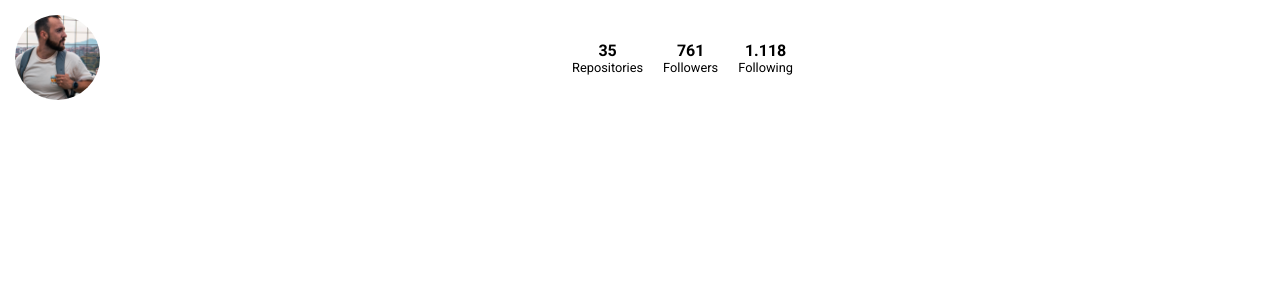
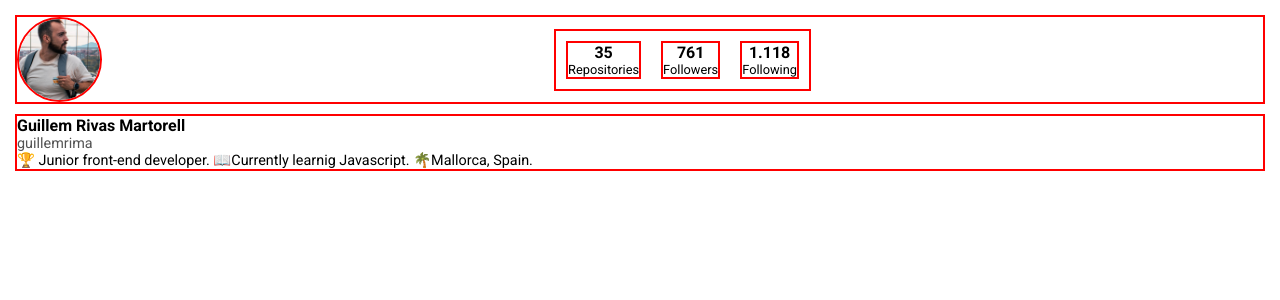
Before and after one commit to guillemrima/GITHUBGRAM-APP, a React (Vite) app in the folder githubgram-app/: page / in a window 1280 px wide. Shown: the top 300 px of the page. Built offline with nearby package versions, Linux system fonts and the light colour scheme.

Commit message:
Feat: Complete Profile Component Mockup

```diff
--- a/githubgram-app/src/assets/mockup.js
+++ b/githubgram-app/src/assets/mockup.js
@@ -1,5 +1,8 @@
 import avatar from "./img/avatar.jpg"
 
 export default {
-    "avatar": avatar
+    "avatar": avatar,
+    "nickname": "guillemrima",
+    "name": "Guillem Rivas Martorell",
+    "bio": "🏆 Junior front-end developer. 📖Currently learnig Javascript. 🌴Mallorca, Spain."
 }
--- a/githubgram-app/src/components/Profile.jsx
+++ b/githubgram-app/src/components/Profile.jsx
@@ -4,7 +4,8 @@ import mockup from "./../assets/mockup";
 
 export default function Profile() {
     return (
-        <section className={style.profileContainer}>
+        <section className={style.profileSection}>
+            <div className={style.profileContainer}>
                 <div className={style.avatar}>
                     <img src={mockup.avatar} />
                 </div>
@@ -34,6 +35,12 @@ export default function Profile() {
                         </div>
                     </div>
                 </div>
+            </div>
+            <div className={style.descriptionContainer}>
+                <h1 className={style.name}>{mockup.name}</h1>
+                <p className={style.nickname}>{mockup.nickname}</p>
+                <p className={style.bio}>{mockup.bio}</p>
+            </div>
         </section>
     )
 }
--- a/githubgram-app/src/components/profile.module.css
+++ b/githubgram-app/src/components/profile.module.css
@@ -4,13 +4,16 @@
     padding: 0;
     box-sizing: border-box;
 }
-
+:root{
+    --marginGeneral : 10px;
+}
 body{
     padding: 15px;
 }
 
 .profileContainer{
     display: flex;
+    border: 2px solid red;
 }
 
 .profileContainer > .avatar {
@@ -19,6 +22,7 @@ body{
     background-color: black;
     border-radius: 100%;
     overflow: hidden;
+    border: 2px solid red;
 
 }
 
@@ -31,12 +35,14 @@ body{
 .profileContainer > .stats {
     display: flex;
     margin: auto;
+    border: 2px solid red;
 }
 
 .stats > .info {
     text-align: center;
     font-size: 1rem;
     margin: 10px;
+    border: 2px solid red;
 }
 
 .info > .number {
@@ -46,3 +52,22 @@ body{
 .info > .text {
     font-size: 0.8rem;
 }
+
+.descriptionContainer {
+    border: 2px solid red;
+    padding-right: 40%;
+    margin-top: var(--marginGeneral);
+}
+
+.descriptionContainer > .name {
+    font-size: 1rem;
+}
+
+.descriptionContainer > .nickname {
+    font-size: 0.9rem;
+    color: #535353;
+}
+
+.descriptionContainer > .bio {
+    font-size: 0.9rem;
+}
```
Lines whose indentation alone changed are shown as unchanged.
